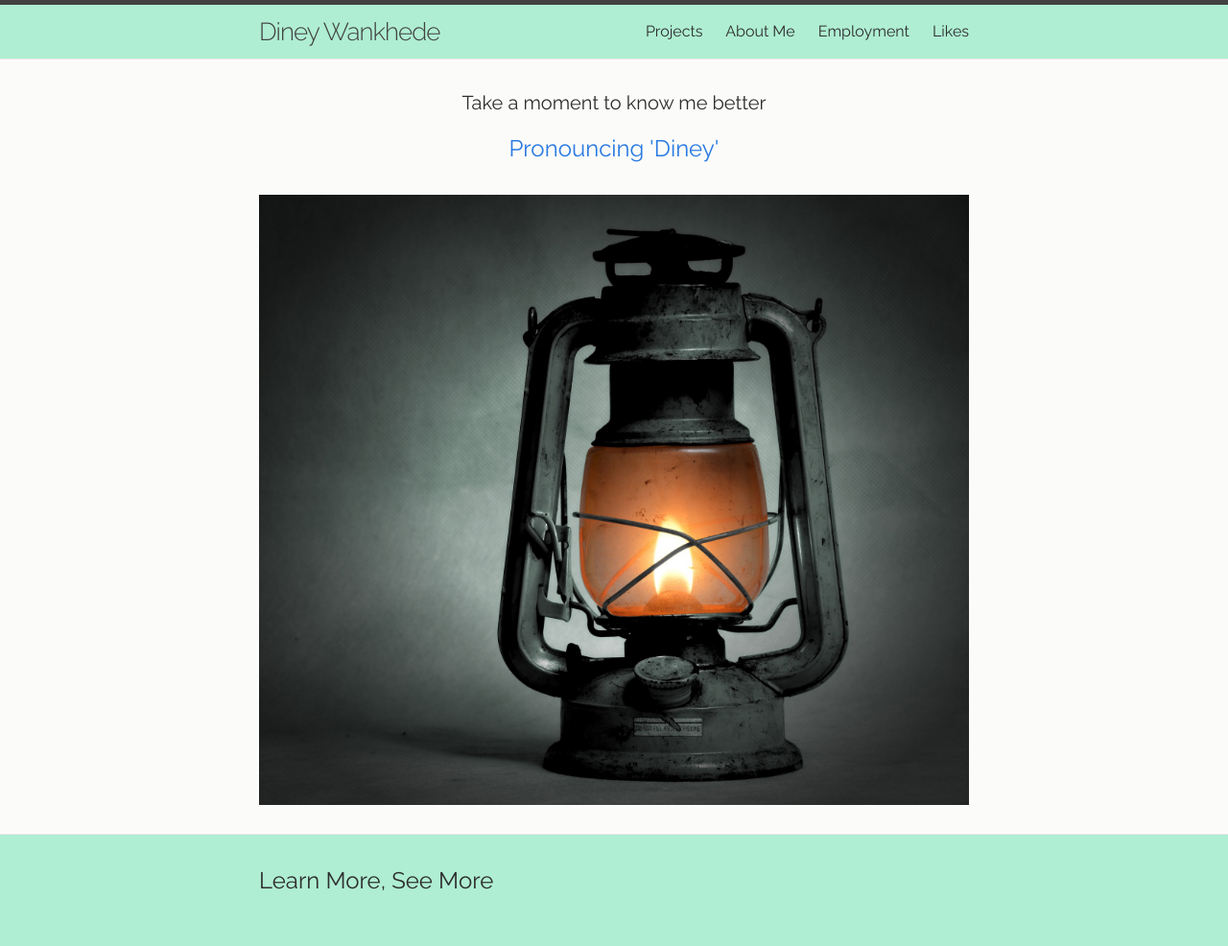
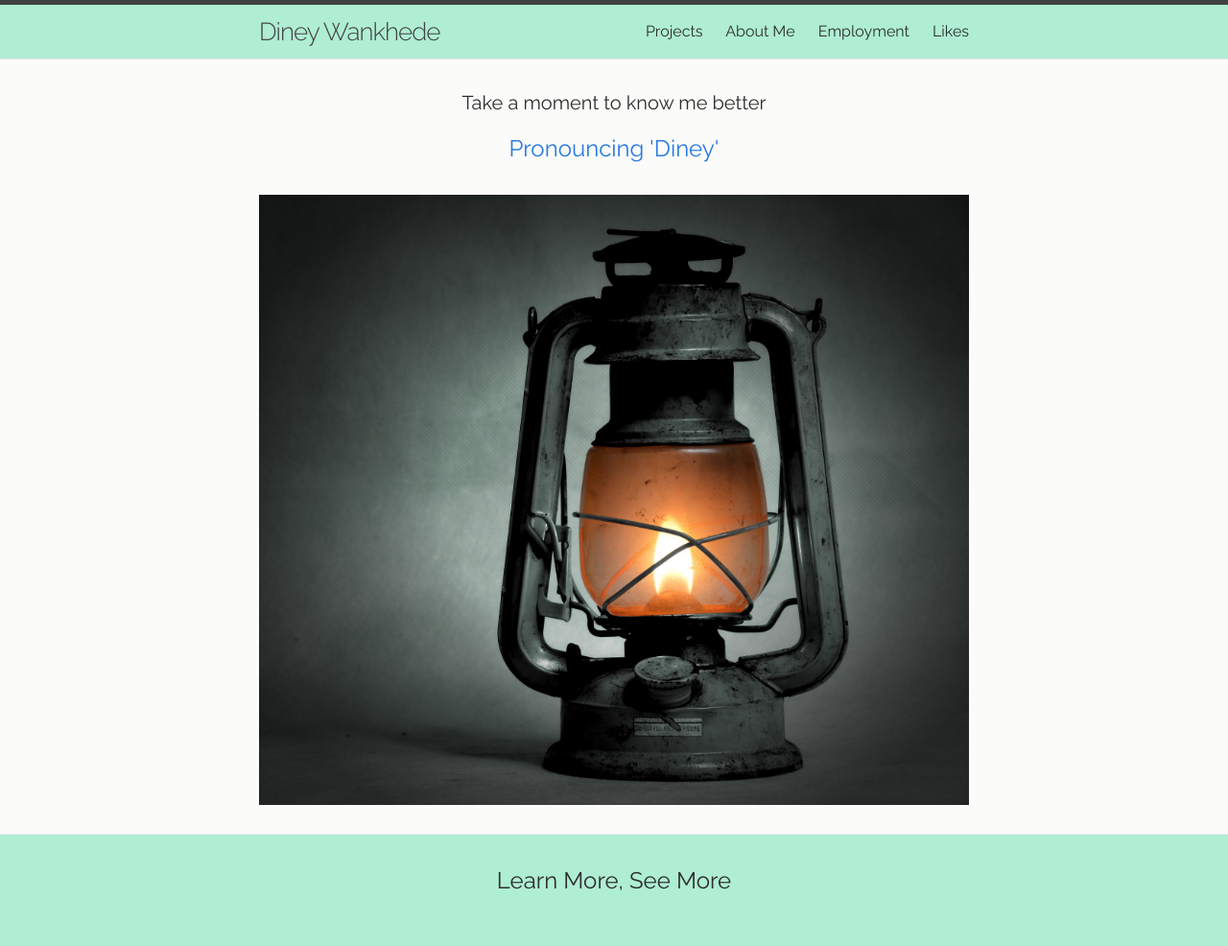
Before and after one commit to dineyw23/dineyw23.github.io, a Jekyll site: the page built from index.html, in a window 1280 px wide. Shown: the whole page at 96% size. Built offline with Jekyll 4.4.1, drawn with Linux system fonts in a browser that asks for light colours; comment, search, counter and statistics services are not loaded.

Commit message:
footer center align

```diff
--- a/_includes/footer.html
+++ b/_includes/footer.html
@@ -2,7 +2,7 @@
 
   <div class="wrapper">
 
-    <h2 class="footer-heading">Learn More, See More</h2>
+    <h2 class="footer-heading" align="middle">Learn More, See More</h2>
 
 <!--        <ul class="contact-list">
            {% if site.github_username %}
```
